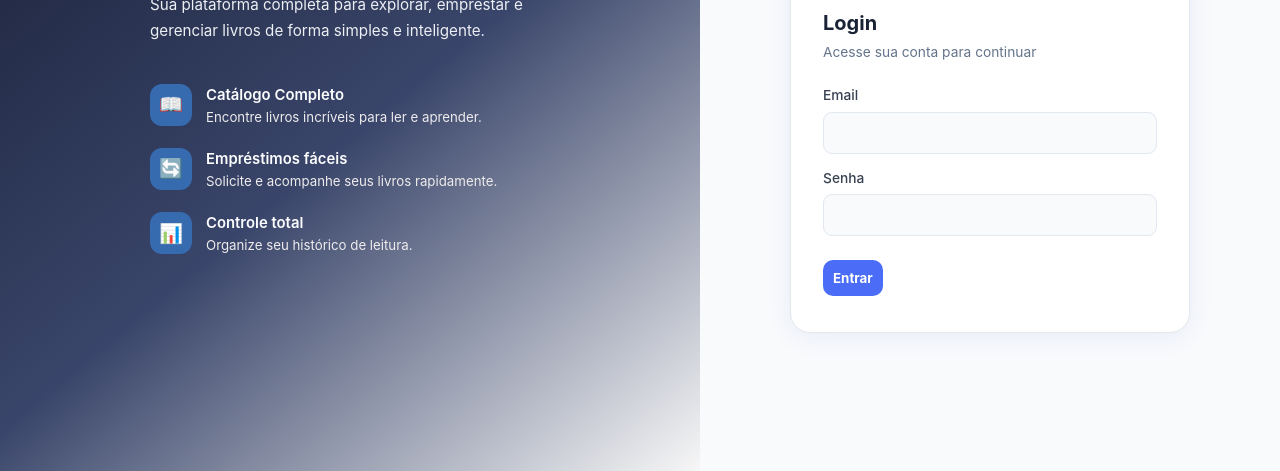
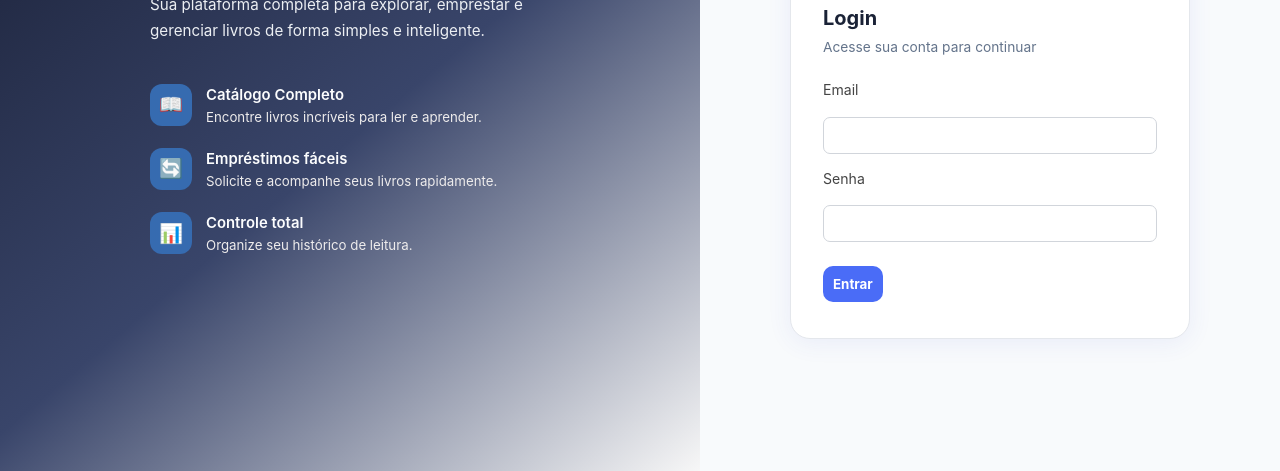
Before and after one commit to vinentee7/bibliotecaCC, a website: page public/index.html in a window 1280 px wide. Shown: the part 387-858 px from the top of the page. Drawn offline with Linux system fonts and the light colour scheme.

Commit message:
atualizando o sistema

```diff
--- a/public/style.css
+++ b/public/style.css
@@ -11,9 +11,6 @@ body {
     line-height: 1.5;
 }
 
-/* ============================================================
-   CABEÇALHO
-   ============================================================ */
 header {
     background: #1a2236;
     color: #fff;
@@ -82,18 +79,12 @@ header {
     border-color: rgba(255, 255, 255, 0.4);
 }
 
-/* ============================================================
-   LAYOUT PRINCIPAL
-   ============================================================ */
 main {
     max-width: 1060px;
     margin: 28px auto;
     padding: 0 20px;
 }
 
-/* ============================================================
-   CARTÕES / SEÇÕES
-   ============================================================ */
 .card {
     background: #fff;
     border-radius: 12px;
@@ -126,9 +117,6 @@ main {
     white-space: nowrap;
 }
 
-/* ============================================================
-   BUSCA
-   ============================================================ */
 .search-wrapper {
     position: relative;
     margin-bottom: 20px;
@@ -166,9 +154,6 @@ main {
     color: #adb5bd;
 }
 
-/* ============================================================
-   CATÁLOGO DE LIVROS
-   ============================================================ */
 .catalogo-grid {
     display: grid;
     grid-template-columns: repeat(auto-fill, minmax(200px, 1fr));
@@ -190,7 +175,6 @@ main {
     transform: translateY(-3px);
 }
 
-/* Wrapper da capa para manter proporção consistente */
 .capa-wrapper {
     position: relative;
     width: 100%;
@@ -207,7 +191,6 @@ main {
     display: block;
 }
 
-/* Badge de disponibilidade sobre a capa */
 .capa-badge {
     position: absolute;
     top: 8px;
@@ -229,7 +212,6 @@ main {
     background: rgba(185, 28, 28, 0.75);
 }
 
-/* Conteúdo do card */
 .livro-info {
     padding: 14px;
     display: flex;
@@ -299,9 +281,6 @@ main {
     cursor: not-allowed;
 }
 
-/* ============================================================
-   TABELA DE EMPRÉSTIMOS
-   ============================================================ */
 .table-wrapper {
     overflow-x: auto;
     border-radius: 8px;
@@ -337,9 +316,6 @@ tr:hover td {
     background: #fafbff;
 }
 
-/* ============================================================
-   BOTÕES DE AÇÃO (TABELA)
-   ============================================================ */
 button {
     font-family: inherit;
 }
@@ -363,9 +339,6 @@ button {
 .btn-excluir { background: #ef4444; }
 .btn-ok      { background: #16a34a; }
 
-/* ============================================================
-   FORMULÁRIOS
-   ============================================================ */
 form label {
     display: block;
     margin-bottom: 12px;
@@ -403,9 +376,6 @@ form select:focus {
     min-width: 140px;
 }
 
-/* ============================================================
-   TELA DE AUTENTICAÇÃO (index)
-   ============================================================ */
 .auth-container {
     max-width: 380px;
     margin: 60px auto;
@@ -447,9 +417,6 @@ form select:focus {
     font-weight: 600;
 }
 
-/* ============================================================
-   MENSAGENS E UTILITÁRIOS
-   ============================================================ */
 .escondido { display: none; }
 
 .mensagem {
@@ -468,9 +435,6 @@ form select:focus {
     color: #16a34a;
 }
 
-/* ============================================================
-   BADGES DE STATUS
-   ============================================================ */
 .badge {
     display: inline-block;
     padding: 3px 10px;
@@ -486,9 +450,6 @@ form select:focus {
 .badge.atrasado  { background: #fee2e2; color: #b91c1c; }
 .badge.pendente  { background: #fef3c7; color: #92400e; }
 
-/* ============================================================
-   VAZIO / PLACEHOLDER
-   ============================================================ */
 .vazio {
     color: #9aa0ac;
     font-style: italic;
@@ -496,9 +457,6 @@ form select:focus {
     text-align: center;
 }
 
-/* ============================================================
-   RESPONSIVO
-   ============================================================ */
 @media (max-width: 768px) {
     header {
         padding: 0 16px;
@@ -565,7 +523,6 @@ body.auth-page {
     min-height: 100vh;
 }
 
-/* --- Lado esquerdo --- */
 .auth-left {
     flex: 1;
     background: linear-gradient(140deg, #13182b 0%, #39456a 55%, #f7f7f7 100%);
@@ -646,7 +603,6 @@ body.auth-page {
     margin: 0;
 }
 
-/* --- Lado direito --- */
 .auth-right {
     width: 580px;
     flex-shrink: 0;
@@ -678,7 +634,6 @@ body.auth-page {
 .card-brand-icon { font-size: 1.6rem; }
 .card-brand-name { font-size: 1.2rem; font-weight: 700; color: #1a2236; }
 
-/* Abas dentro do card */
 .abas {
     display: flex;
     border-bottom: 2px solid #e4e7ec;
@@ -723,45 +678,7 @@ body.auth-page {
     margin-bottom: 22px;
 }
 
-/* Campos com ícone */
 .field-group  { margin-bottom: 14px; }
-
-.field-label {
-    display: block;
-    font-size: 0.86rem;
-    font-weight: 500;
-    color: #374151;
-    margin-bottom: 6px;
-}
-
-.field-input-wrap {
-    position: relative;
-    display: flex;
-    align-items: center;
-}
-
-.field-icon {
-    position: absolute;
-    left: 12px;
-    font-size: 1rem;
-    pointer-events: none;
-    opacity: 0.55;
-}
-
-.field-input-wrap input,
-.field-input-wrap select {
-    width: 100%;
-    padding: 11px 12px 11px 38px;
-    border: 1.5px solid #e2e8f0;
-    border-radius: 9px;
-    font-size: 0.92rem;
-    font-family: inherit;
-    color: #1a2236;
-    background: #f8fafc;
-    transition: border-color 0.15s, box-shadow 0.15s, background 0.15s;
-    outline: none;
-    margin-top: 0;
-}
 
 .field-input-wrap input:focus,
 .field-input-wrap select:focus {
```
Also changed, not shown: public/bibliotecario.html (+0 -3 lines), public/bibliotecario.js (+0 -15 lines), public/index.html (+0 -1 lines), public/leitor.html (+0 -2 lines), public/leitor.js (+0 -17 lines).
